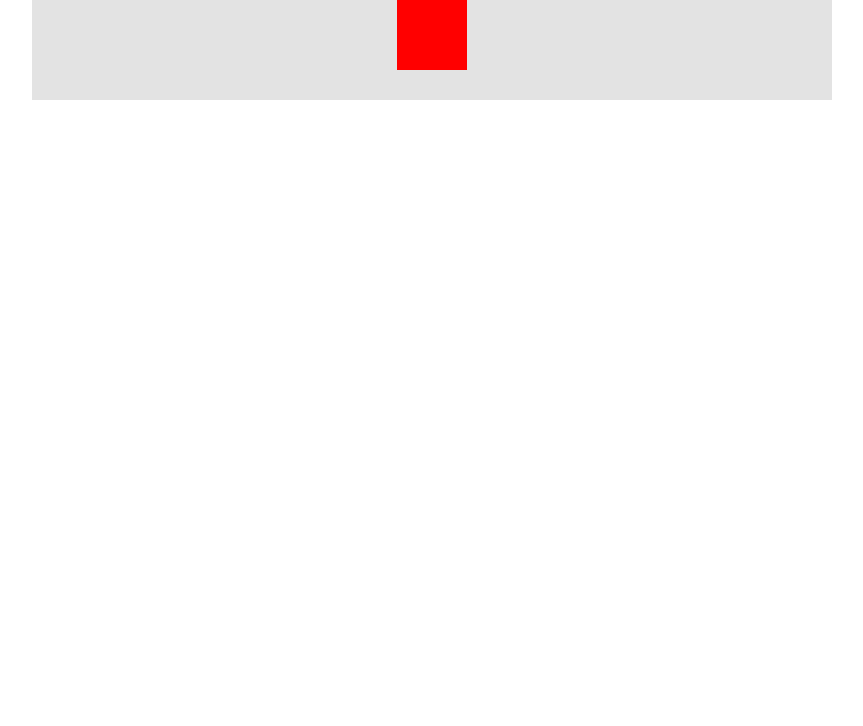
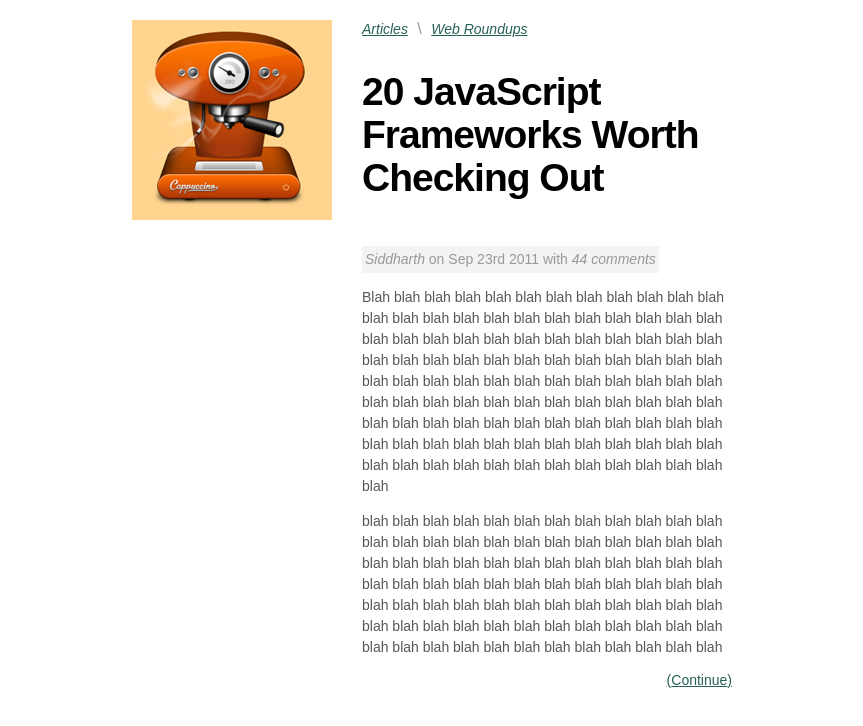
Before and after one commit to jwashb/learning-, a plain HTML site: page index.html in a window 1280 px wide. Shown: the whole page, without its empty margins (208-1071 px from the left). Drawn offline with Linux system fonts and the light colour scheme.

Commit message:
Day 21: creating a website fragment

```diff
--- a/css/style.css
+++ b/css/style.css
@@ -1,20 +1,92 @@
 body {
-	margin: 0;
+	width: 600px;
+	margin: 20px auto;
+	font-family: sans-serif;
 }
 
-.wrap {
-	width:800px;
-	height: 100px;
-	position: relative;
-	margin:auto;
-	background: #e3e3e3;
+p {
+	font-size: 14px;
+	line-height: 21px;
 }
-.box {
-	width: 70px;
-	height: 70px;
-	margin: auto;
-	background: red;
-	position: absolute
-	left: -35px;
-	top: 30px;
+
+article img {
+	float: left;
+	margin-right: 30px;
 }
+
+.continue {
+	float: right;
+}
+
+.continue:after {
+	content: ')';
+}
+
+.continue:before {
+	content: '(';
+}
+
+.meta {
+	padding-left: 0;
+	margin: 0 0 8px;
+}
+
+h2 {
+	font-size: 39px;
+	line-height: 43px;
+	letter-spacing: -1px;
+}
+
+a {
+	color: #276056;
+	font-size: 14px;
+}
+
+a:hover {
+	color: black;
+}
+
+.meta a, .post_info a {
+	font-style: italic;
+	font-size: 14px;
+}
+
+.meta li {
+	display: inline;
+}
+
+.meta li:after {
+	content: '\\';
+	padding: 0 5px;
+	color: #999;
+}
+
+.meta li:last-child:after {
+
+	display: none;
+}
+
+
+.preview {
+	float: right;
+	width: 370px;
+}
+
+.post_info {
+	background: #f3f3f3;
+	color: #999;
+	padding: 3px;
+	float: left;
+	font-size: 14px;
+}
+
+.post_info a {
+	color: #999;
+	text-decoration: none;
+}
+
+
+.body {
+	clear: both;
+	color: #575757
+}
--- a/index.html
+++ b/index.html
@@ -6,10 +6,38 @@
 		<link rel="stylesheet" href="css/style.css"/>
 	</head>
 
-	<body>
-	<div class ="wrap">
-		<div class="box"></div>
-	</div>
+		<body>
+			<article>
+				<a href="#">
+					<img src="img/200.png" alt="20 JavaScript Frameworks Worth Checking Out" />
+				</a>
+			<div class="preview">
+				<ul class="meta">
+					<li>
+						<a href="#">Articles</a>
+					</li>
+					<li>
+						<a href="#">Web Roundups</a>
+					</li>
+				</ul>
+				<h2>
+					20 JavaScript Frameworks Worth Checking Out
+				</h2>
+				<p class="post_info">
+					<a href="#">Siddharth</a> on Sep 23rd 2011 with <a href="#">44 comments</a>
+				</p>
+				<div class="body">
+					<p>
+						Blah blah blah blah blah blah blah blah blah blah blah blah blah blah blah blah blah blah blah blah blah blah blah blah blah blah blah blah blah blah blah blah blah blah blah blah blah blah blah blah blah blah blah blah blah blah blah blah blah blah blah blah blah blah blah blah blah blah blah blah blah blah blah blah blah blah blah blah blah blah blah blah blah blah blah blah blah blah blah blah blah blah blah blah blah blah blah blah blah blah blah blah blah blah blah blah blah blah blah blah blah blah blah blah blah blah blah blah blah
+					</p>
+
+					<p>
+						blah blah blah blah blah blah blah blah blah blah blah blah blah blah blah blah blah blah blah blah blah blah blah blah blah blah blah blah blah blah blah blah blah blah blah blah blah blah blah blah blah blah blah blah blah blah blah blah blah blah blah blah blah blah blah blah blah blah blah blah blah blah blah blah blah blah blah blah blah blah blah blah blah blah blah blah blah blah blah blah blah blah blah blah
+					</p>
+				</div>
+				<a href="#" class="continue">Continue</a>
+			</div>
+		</article>
 	</body>
 
 </html>
```
Also changed, not shown: img/200.png (added).
